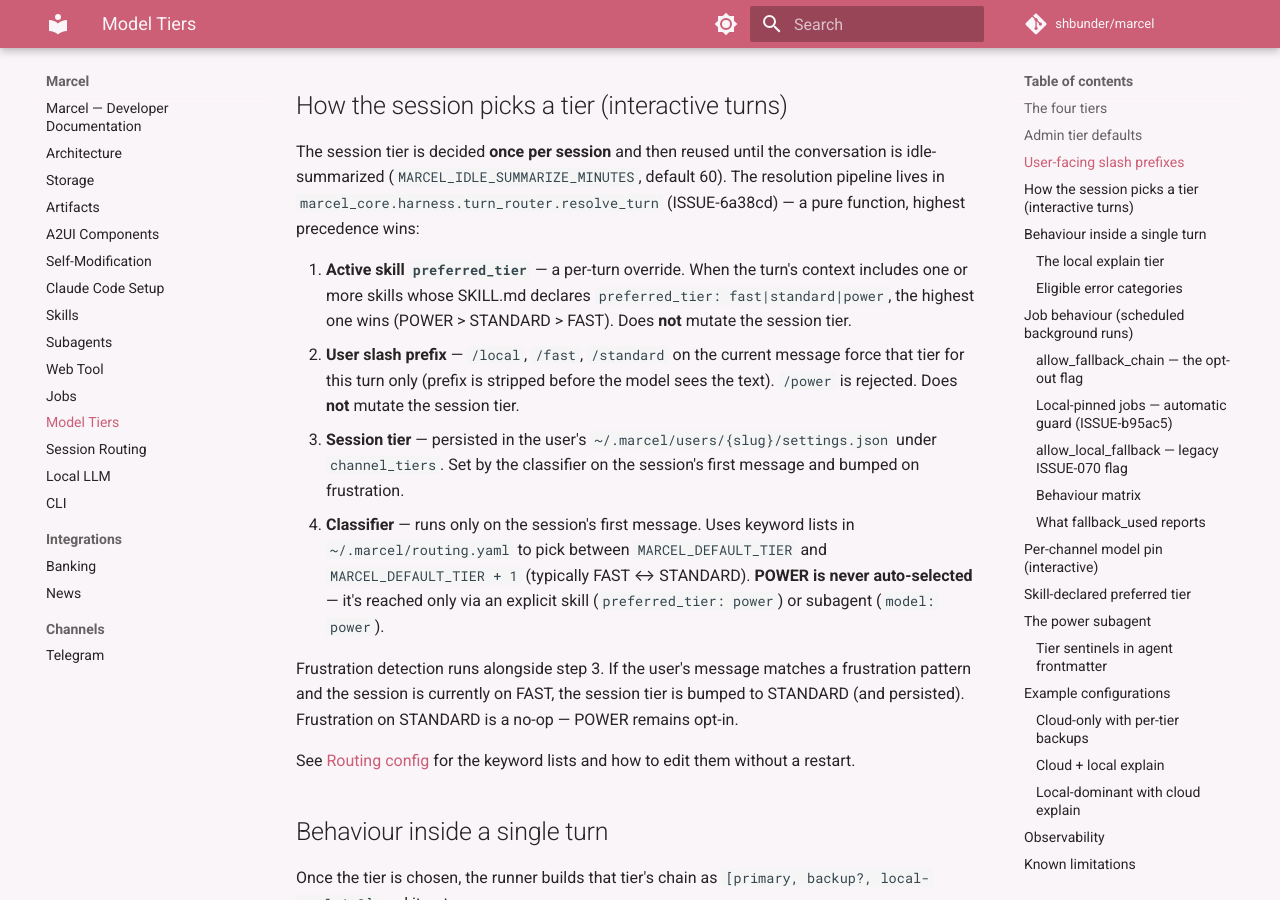
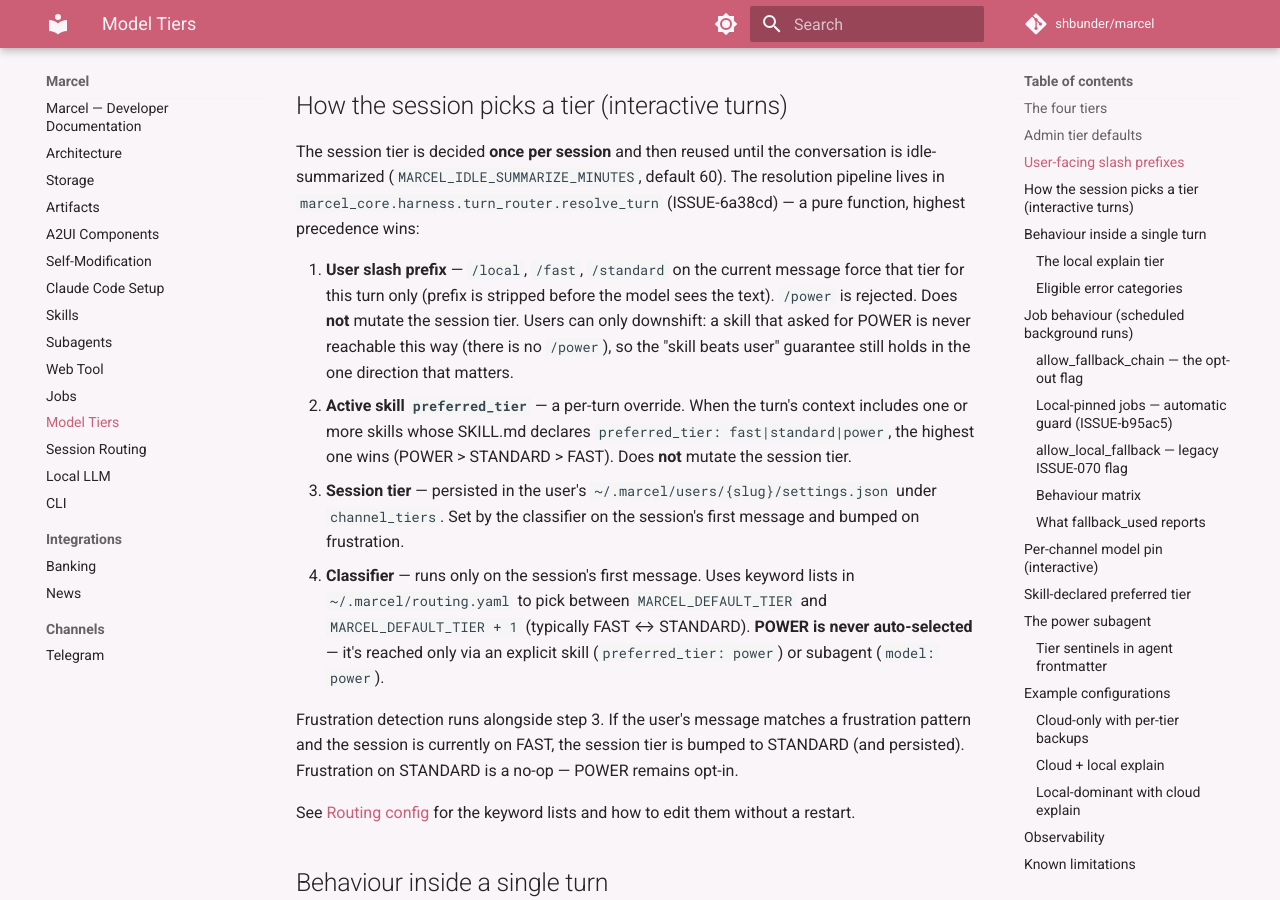
Before and after one commit to shbunder/marcel, an MkDocs documentation site: the page built from docs/model-tiers.md, in a window 1280 px wide and 900 px high, scrolled down 1959 px. Built offline with MkDocs 1.6.1 and Material for MkDocs 9.7.7, drawn with Linux system fonts in a browser that asks for light colours; comment, search, counter and statistics services are not loaded.

Commit message:
🔧 [ISSUE-6a38cd] impl: align docs precedence list with code (user prefix > active skill)
Pre-close-verifier flagged that ``docs/model-tiers.md`` listed skill
first and user prefix second, while the code and tests put user prefix
first. The code is correct (``/power`` is rejected, so a skill that
asks for POWER is still unreachable via user prefix — the "skill beats
user" guarantee survives in the direction that matters).

Swap the numbering in the doc and add one sentence explaining why the
inversion is safe.

Co-Authored-By: Claude Opus 4.7 <noreply@anthropic.com>

```diff
--- a/docs/model-tiers.md
+++ b/docs/model-tiers.md
@@ -70,14 +70,16 @@ conversation is idle-summarized (`MARCEL_IDLE_SUMMARIZE_MINUTES`, default
 `marcel_core.harness.turn_router.resolve_turn` (ISSUE-6a38cd) — a pure
 function, highest precedence wins:
 
-1. **Active skill `preferred_tier`** — a per-turn override. When the turn's
+1. **User slash prefix** — `/local`, `/fast`, `/standard` on the current
+   message force that tier for this turn only (prefix is stripped before
+   the model sees the text). `/power` is rejected. Does **not** mutate the
+   session tier. Users can only downshift: a skill that asked for POWER
+   is never reachable this way (there is no `/power`), so the "skill
+   beats user" guarantee still holds in the one direction that matters.
+2. **Active skill `preferred_tier`** — a per-turn override. When the turn's
    context includes one or more skills whose SKILL.md declares
    `preferred_tier: fast|standard|power`, the highest one wins
    (POWER > STANDARD > FAST). Does **not** mutate the session tier.
-2. **User slash prefix** — `/local`, `/fast`, `/standard` on the current
-   message force that tier for this turn only (prefix is stripped before
-   the model sees the text). `/power` is rejected. Does **not** mutate the
-   session tier.
 3. **Session tier** — persisted in the user's
    `~/.marcel/users/{slug}/settings.json` under `channel_tiers`. Set by the
    classifier on the session's first message and bumped on frustration.
```
